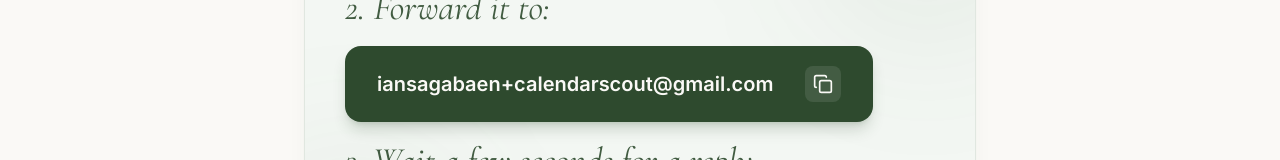
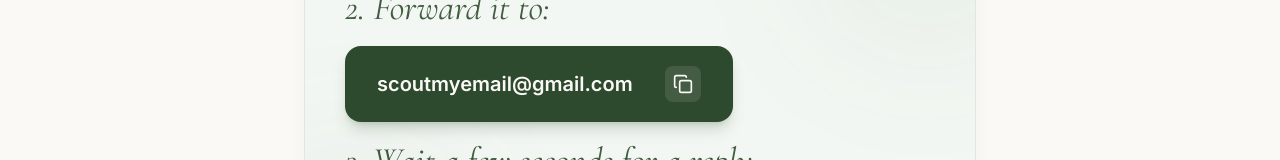
Before and after one commit to iansagabaen/calendar-scout, a React (Vite) app: page / in a window 1280 px wide. Shown: the part 733-893 px from the top of the page. Built offline with nearby package versions, Linux system fonts and the light colour scheme.

Commit message:
Add files via upload

```diff
--- a/src/App.tsx
+++ b/src/App.tsx
@@ -4,7 +4,7 @@
 
 export default function App() {
   const [copied, setCopied] = useState(false);
-  const scoutEmail = "iansagabaen+calendarscout@gmail.com";
+  const scoutEmail = "scoutmyemail@gmail.com";
 
   const copyToClipboard = async () => {
     try {
```
